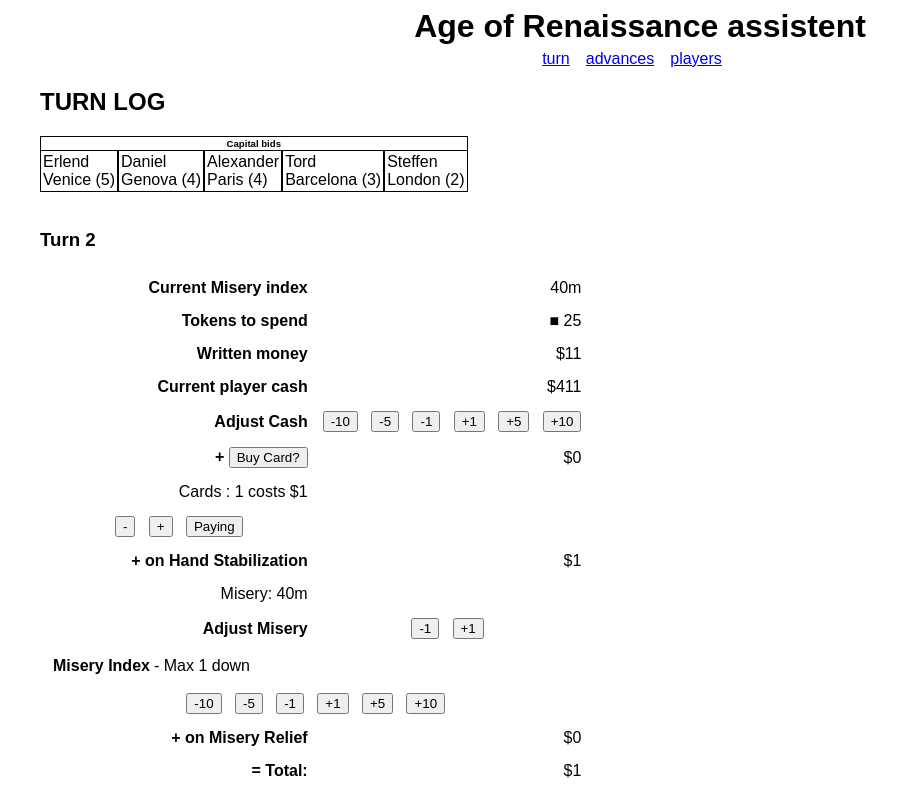
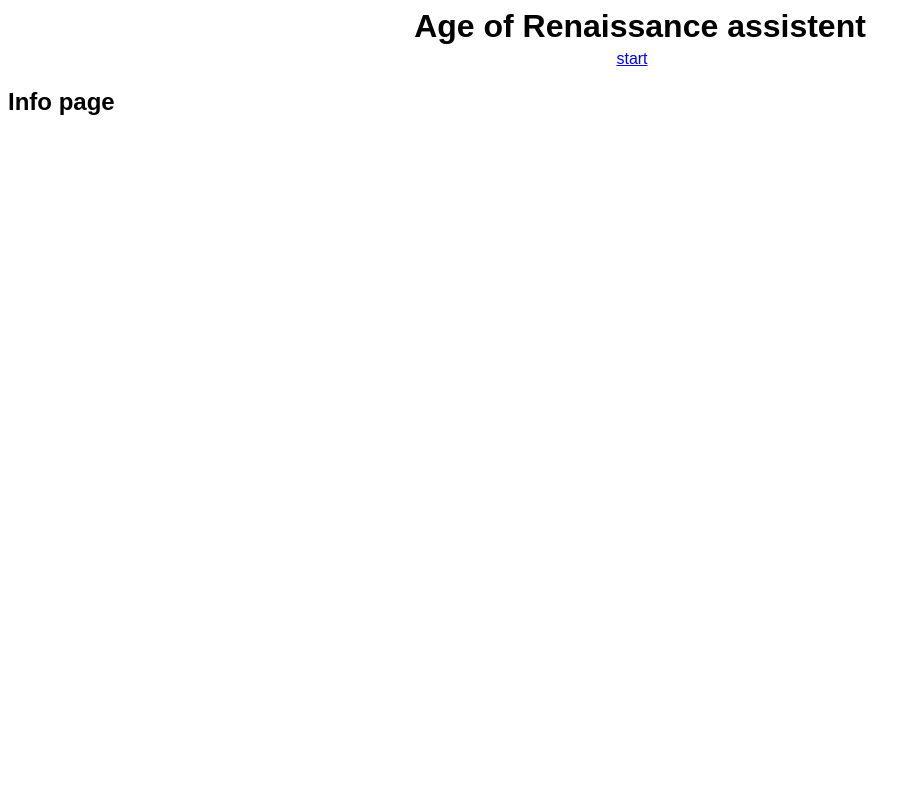
Before and after one commit to alkemann/aor, an Angular app: page / in a window 1280 px wide. Before the commit this address led to /turn. Shown: the top 800 px of the page, without its empty margins (0-920 px from the left). Built offline with nearby package versions, Linux system fonts and the light colour scheme.

Commit message:
adding a static pager

```diff
--- a/src/app/app-routing.module.ts
+++ b/src/app/app-routing.module.ts
@@ -6,6 +6,7 @@ import { TurnLogComponent } from './ui/turn-log/turn-log.component';
 import { AdvancesComponent } from './ui/advances/advances.component';
 import { PlayersComponent } from './ui/players/players.component';
 import { EndComponent } from './ui/end/end.component';
+import { StaticComponent } from './ui/static/static.component';
 
 const routes: Routes = [
   { path: 'start', component: StartComponent },
@@ -13,8 +14,9 @@ const routes: Routes = [
   { path: 'advances', component: AdvancesComponent },
   { path: 'players', component: PlayersComponent },
   { path: 'end', component: EndComponent },
-  { path: '', redirectTo: '/start', pathMatch: 'full' },
-  { path: '**', component: EndComponent } // TODO add 404
+  { path: 'static', component: StaticComponent },
+  { path: '', component: StaticComponent, pathMatch: 'full' },
+  { path: '**', redirectTo: '/static' } // TODO add 404
 ];
 
 @NgModule({
--- a/src/app/app.component.html
+++ b/src/app/app.component.html
@@ -4,10 +4,11 @@
 
 <nav>
   <ul>
-    <li *ngIf="GameService.game == false"><a routerLink="/start" routerLinkActive="active">start</a></li>
-    <li *ngIf="GameService.game"><a routerLink="/turn" routerLinkActive="active">turn</a></li>
-    <li *ngIf="GameService.game"><a routerLink="/advances" routerLinkActive="active">advances</a></li>
-    <li *ngIf="GameService.game"><a routerLink="/players" routerLinkActive="active">players</a></li>
+    <li *ngIf="GameService.game == false"><a routerLink="/start" >start</a></li>
+    <li *ngIf="GameService.game"><a routerLink="/turn" >turn</a></li>
+    <li *ngIf="GameService.game"><a routerLink="/advances" >advances</a></li>
+    <li *ngIf="GameService.game"><a routerLink="/players" >players</a></li>
+    <!-- <li *ngIf="GameService.game"><a routerLink="/static" >end</a></li> -->
     <!-- <li *ngIf="GameService.game"><a routerLink="/end" routerLinkActive="active">end</a></li> -->
   </ul>
 </nav>
--- a/src/app/app.module.ts
+++ b/src/app/app.module.ts
@@ -17,6 +17,7 @@ import { NamesComponent } from './ui/start/names/names.component';
 import { BidComponent } from './ui/start/bid/bid.component';
 import { DevideComponent } from './ui/start/devide/devide.component';
 import { TokensComponent } from './ui/start/tokens/tokens.component';
+import { StaticComponent } from './ui/static/static.component';
 
 @NgModule({
   declarations: [
@@ -33,6 +34,7 @@ import { TokensComponent } from './ui/start/tokens/tokens.component';
     BidComponent,
     DevideComponent,
     TokensComponent,
+    StaticComponent,
   ],
   imports: [
     BrowserModule,
--- a/src/app/ui/end/end.component.html
+++ b/src/app/ui/end/end.component.html
@@ -1 +1 @@
-<p>end works!</p>
+<p>Game Over</p>
--- /dev/null
+++ b/src/app/ui/static/static.component.html
@@ -0,0 +1,6 @@
+<ng-container [ngSwitch]="page">
+  <div *ngSwitchCase="'info'" >
+    <h2>Info page</h2>
+  </div>
+
+</ng-container>
--- /dev/null
+++ b/src/app/ui/static/static.component.ts
@@ -0,0 +1,18 @@
+import { Component, Input, OnInit } from '@angular/core';
+
+@Component({
+  selector: 'app-static',
+  templateUrl: './static.component.html',
+  styleUrls: ['./static.component.scss']
+})
+export class StaticComponent implements OnInit {
+
+  public page: string = 'info';
+
+  constructor() { }
+
+  ngOnInit(): void {
+    // @TODO get page from url
+  }
+
+}
```
Also changed, not shown: src/app/ui/static/static.component.scss (added).
